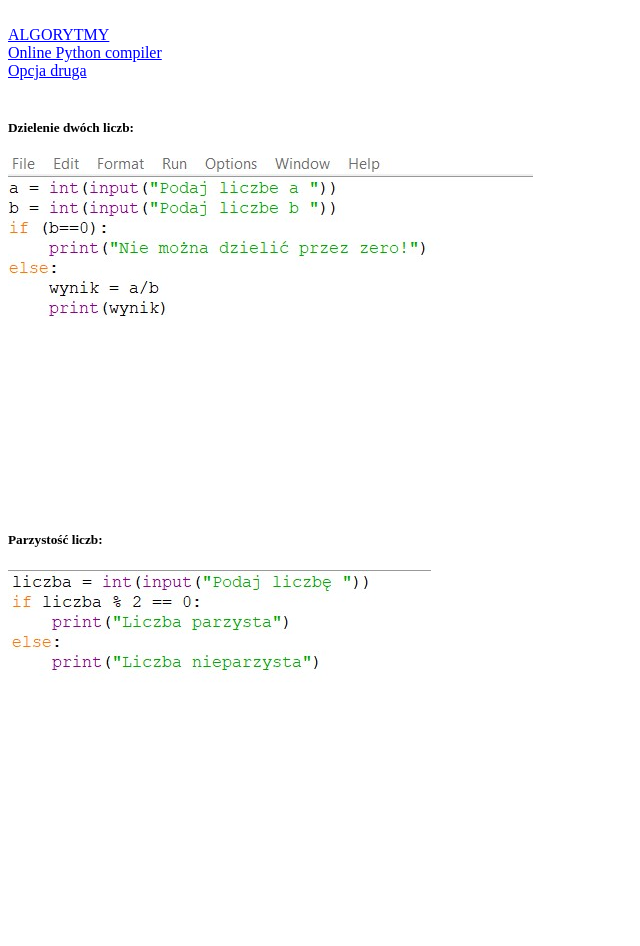
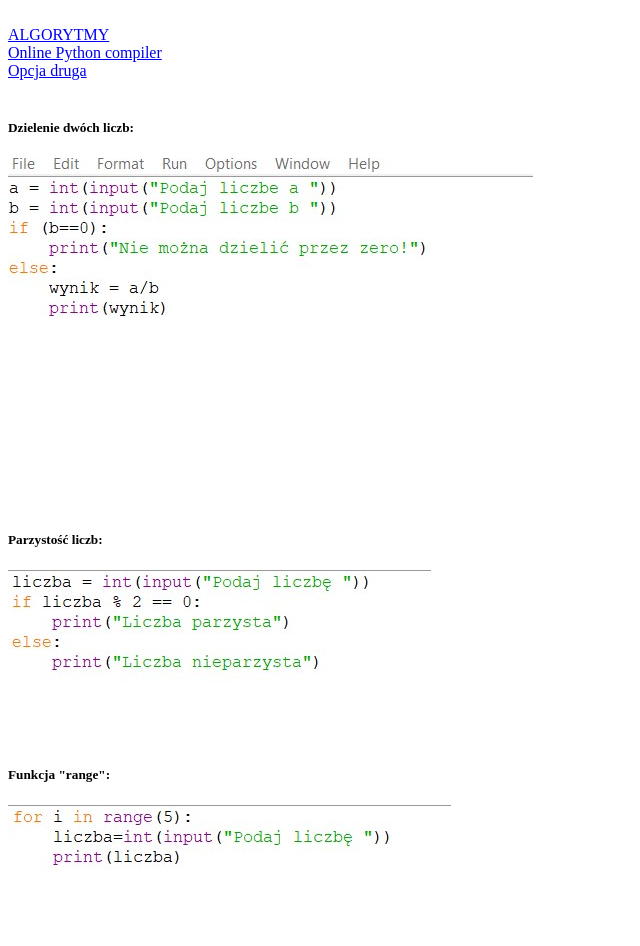
Before and after one commit to blichowo/klasa8, a plain HTML site: page index.html in a window 1280 px wide. Shown: the whole page, without its empty margins (0-640 px from the left). Before the commit the page ends 800 px from the top, so only its background shows below. Drawn offline with Linux system fonts and the light colour scheme.

Commit message:
Update index.html

```diff
--- a/index.html
+++ b/index.html
@@ -12,5 +12,7 @@
     <img src="https://raw.githubusercontent.com/blichowo/klasa8/main/python1.jpg"/><br/>
     <h5>Parzystość liczb:</h5>
     <img src="https://raw.githubusercontent.com/blichowo/klasa8/main/parzystosc.jpg"/><br/>
+    <h5>Funkcja "range":</h5>
+    <img src="https://raw.githubusercontent.com/blichowo/klasa8/main/range.jpg"/><br/>
   </body>
 </html>
```
